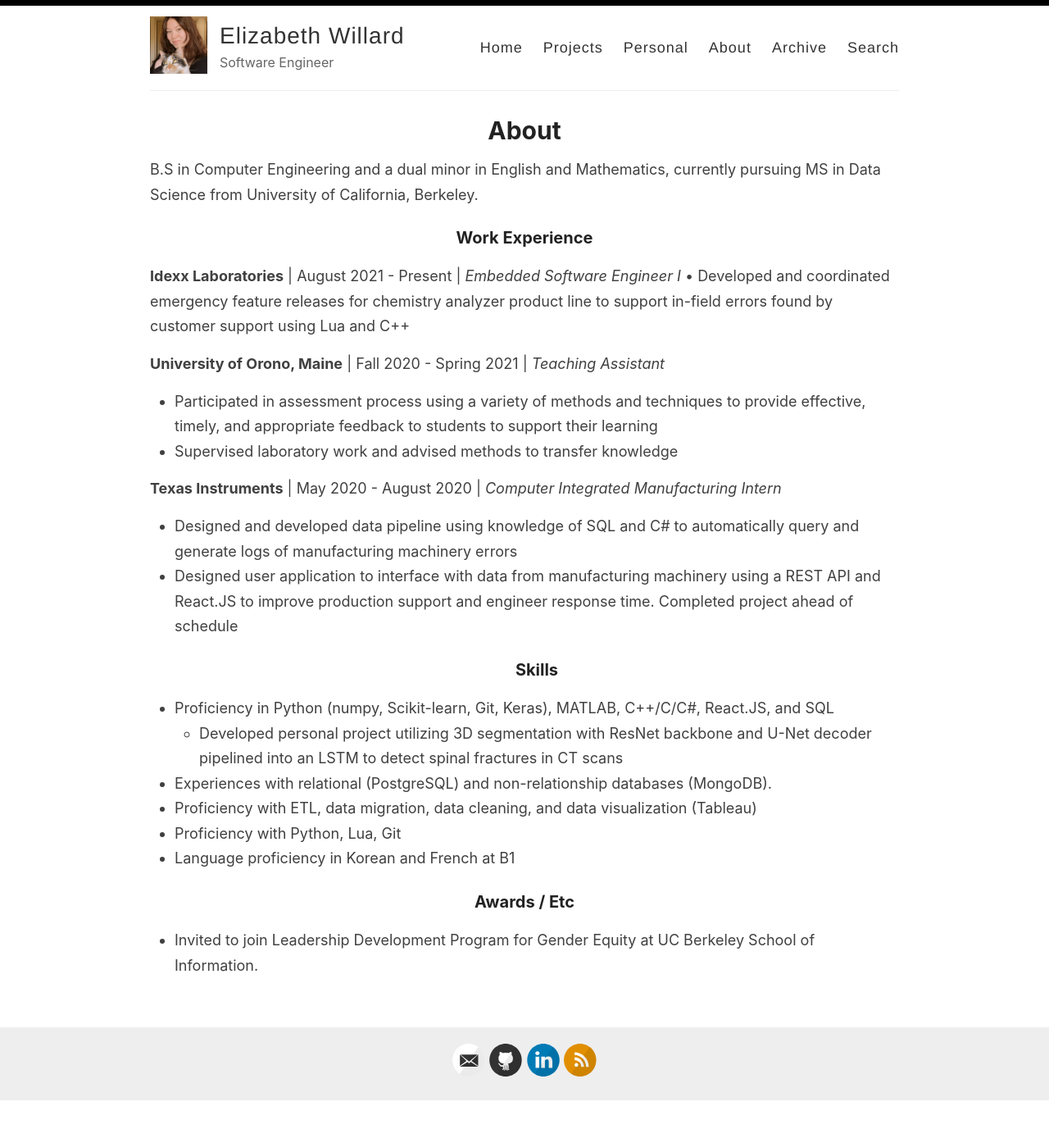
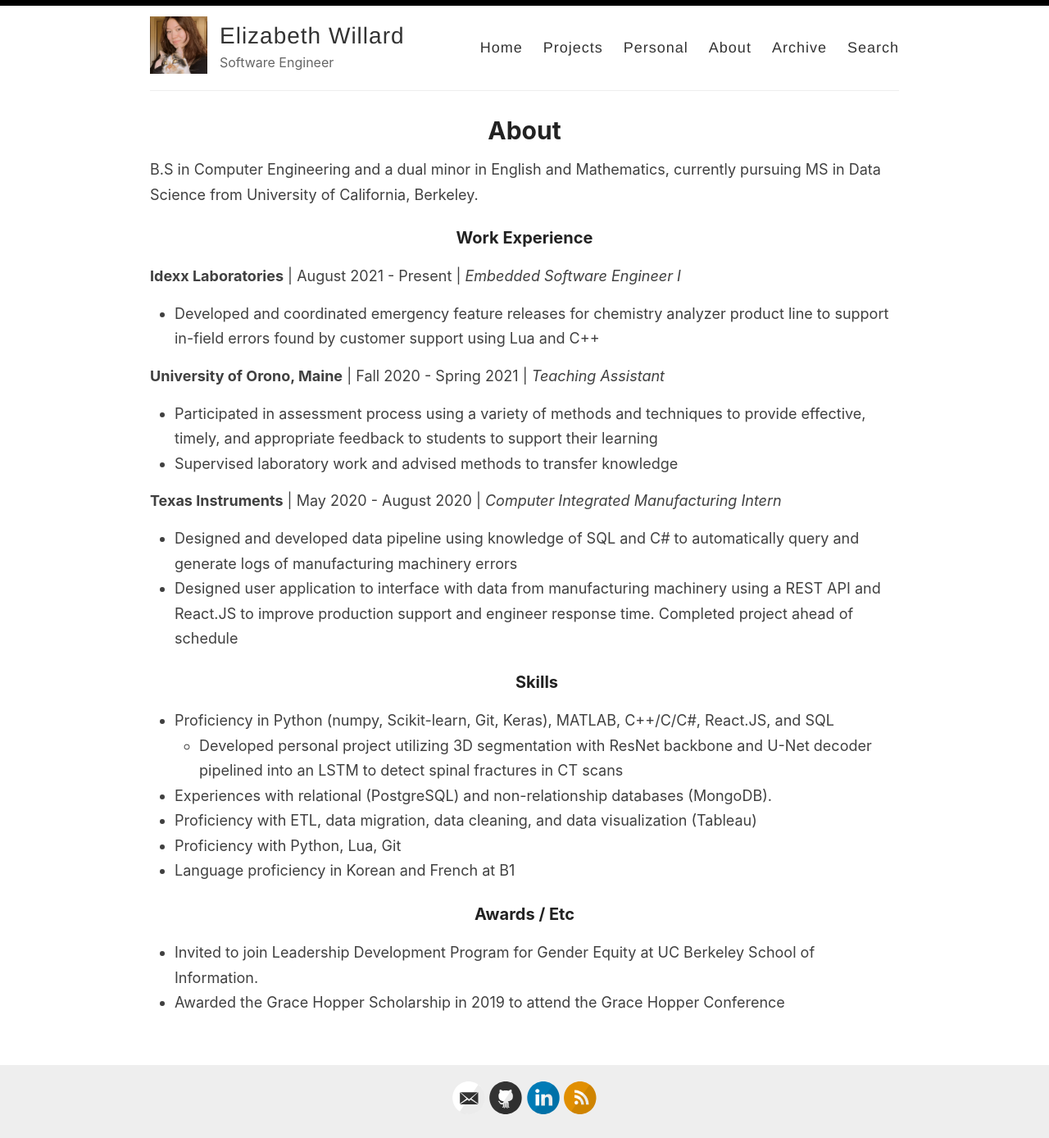
Before and after one commit to elizabethwillard/elizabethwillard.github.io, a Jekyll site: the page built from _pages/about.md, in a window 1280 px wide. Shown: the whole page at 82% size. Built offline with Jekyll 4.4.1, drawn with Linux system fonts in a browser that asks for light colours; before the commit the page ends 1343 px from its top, so only the background shows below that.

Commit message:
Update about.md

```diff
--- a/_pages/about.md
+++ b/_pages/about.md
@@ -8,12 +8,11 @@ B.S in Computer Engineering and a dual minor in English and Mathematics, current
 
 ### Work Experience
 **Idexx Laboratories** | August 2021 - Present | *Embedded Software Engineer I*
-    • Developed and coordinated emergency feature releases for chemistry analyzer product line to support in-field errors found by customer support using Lua and C++
+- Developed and coordinated emergency feature releases for chemistry analyzer product line to support in-field errors found by customer support using Lua and C++
 
 **University of Orono, Maine** | Fall 2020 - Spring 2021 | *Teaching Assistant*
 - Participated in assessment process using a variety of methods and techniques to provide effective, timely, and appropriate feedback to students to support their learning
 - Supervised laboratory work and advised methods to transfer knowledge
-
 
 **Texas Instruments** | May 2020 - August 2020 | *Computer Integrated Manufacturing Intern*
 - Designed and developed data pipeline using knowledge of SQL and C# to automatically query and generate logs of manufacturing machinery errors
@@ -28,3 +27,4 @@ B.S in Computer Engineering and a dual minor in English and Mathematics, current
 
 ### Awards / Etc
 - Invited to join Leadership Development Program for Gender Equity at UC Berkeley School of Information.
+-  Awarded the Grace Hopper Scholarship in 2019 to attend the Grace Hopper Conference
```
